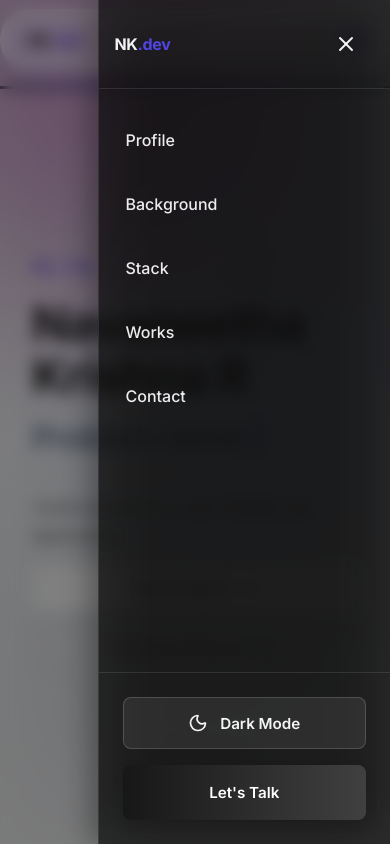
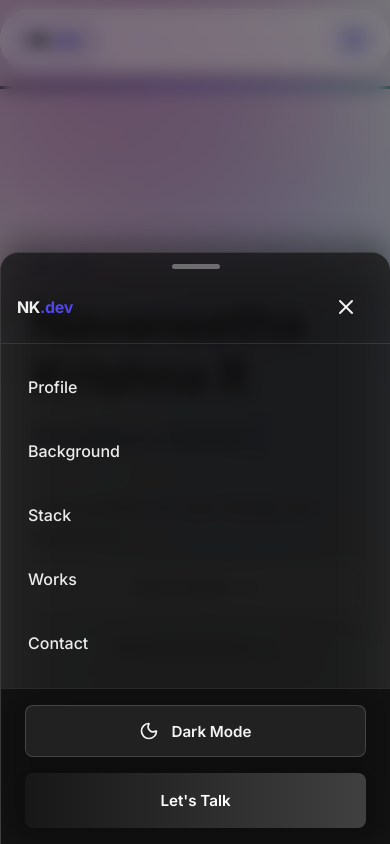
Before and after one commit to NavaneethaKrishna26/Portfolio-2026, a React app: page / in a window 390 px wide. Both pictures are taken after a click on the button "Open menu". Shown: the top 844 px of the page. Built offline with nearby package versions, Linux system fonts and the light colour scheme; the HTML template or start-up script is replaced by a standard one.

Commit message:
sidebar change2

```diff
--- a/src/components/Navbar.jsx
+++ b/src/components/Navbar.jsx
@@ -175,12 +175,13 @@ const Navbar = () => {
           >
             <motion.div
               className="mobile-menu-content"
-              initial={{ x: '100%' }}
-              animate={{ x: 0 }}
-              exit={{ x: '100%' }}
+              initial={{ y: '100%' }}
+              animate={{ y: 0 }}
+              exit={{ y: '100%' }}
               transition={{ type: 'spring', damping: 30, stiffness: 300, mass: 0.8 }}
               onClick={(e) => e.stopPropagation()}
             >
+              <div className="mobile-sheet-handle" aria-hidden="true" />
               <div className="mobile-menu-header">
                 <button type="button" className="logo" onClick={scrollToTop}>
                   NK<span>.dev</span>
--- a/src/index.css
+++ b/src/index.css
@@ -534,31 +534,43 @@ html.dark .mobile-toggle button {
 
 .mobile-menu-content {
   position: fixed;
-  top: 0;
+  left: 0;
   right: 0;
-  height: 100vh;
-  width: min(75vw, 340px);
+  bottom: 0;
+  width: 100%;
+  max-height: min(82vh, 700px);
   background: rgba(15, 15, 15, 0.7);
   backdrop-filter: blur(30px);
   -webkit-backdrop-filter: blur(30px);
   border-left: 1px solid rgba(255, 255, 255, 0.1);
+  border-top: 1px solid rgba(255, 255, 255, 0.12);
+  border-top-left-radius: 1.15rem;
+  border-top-right-radius: 1.15rem;
   display: flex;
   flex-direction: column;
   z-index: 1000;
-  overflow-y: auto;
-  box-shadow: -8px 0 28px rgba(0, 0, 0, 0.35);
+  overflow: hidden;
+  box-shadow: 0 -12px 30px rgba(0, 0, 0, 0.35);
   color: #f5f5f5;
 }
 
 html.dark .mobile-menu-content {
-  box-shadow: -8px 0 28px rgba(0, 0, 0, 0.5);
+  box-shadow: 0 -12px 30px rgba(0, 0, 0, 0.5);
+}
+
+.mobile-sheet-handle {
+  width: 48px;
+  height: 5px;
+  border-radius: 999px;
+  background: rgba(255, 255, 255, 0.35);
+  margin: 0.65rem auto 0.25rem;
 }
 
 .mobile-menu-header {
   display: flex;
   justify-content: space-between;
   align-items: center;
-  padding: 1.5rem 1.5rem;
+  padding: 0.9rem 1.5rem 1rem;
   border-bottom: 1px solid rgba(255, 255, 255, 0.1);
   width: 100%;
   flex-shrink: 0;
@@ -604,8 +616,9 @@ html.dark .mobile-menu-header {
   display: flex;
   flex-direction: column;
   gap: 0.5rem;
-  flex-grow: 1;
-  padding: 1.5rem 0;
+  flex: 1 1 auto;
+  min-height: 0;
+  padding: 1rem 0;
   overflow-y: auto;
 }
 
@@ -656,9 +669,14 @@ html.dark .mobile-nav-links a.active {
   flex-direction: column;
   gap: 1rem;
   border-top: 1px solid rgba(255, 255, 255, 0.1);
-  padding: 1.5rem;
+  padding: 1rem 1.5rem calc(1rem + env(safe-area-inset-bottom));
   flex-shrink: 0;
   margin-top: auto;
+  position: sticky;
+  bottom: 0;
+  background: rgba(15, 15, 15, 0.78);
+  backdrop-filter: blur(18px);
+  -webkit-backdrop-filter: blur(18px);
 }
 
 .theme-toggle-mobile {
```
